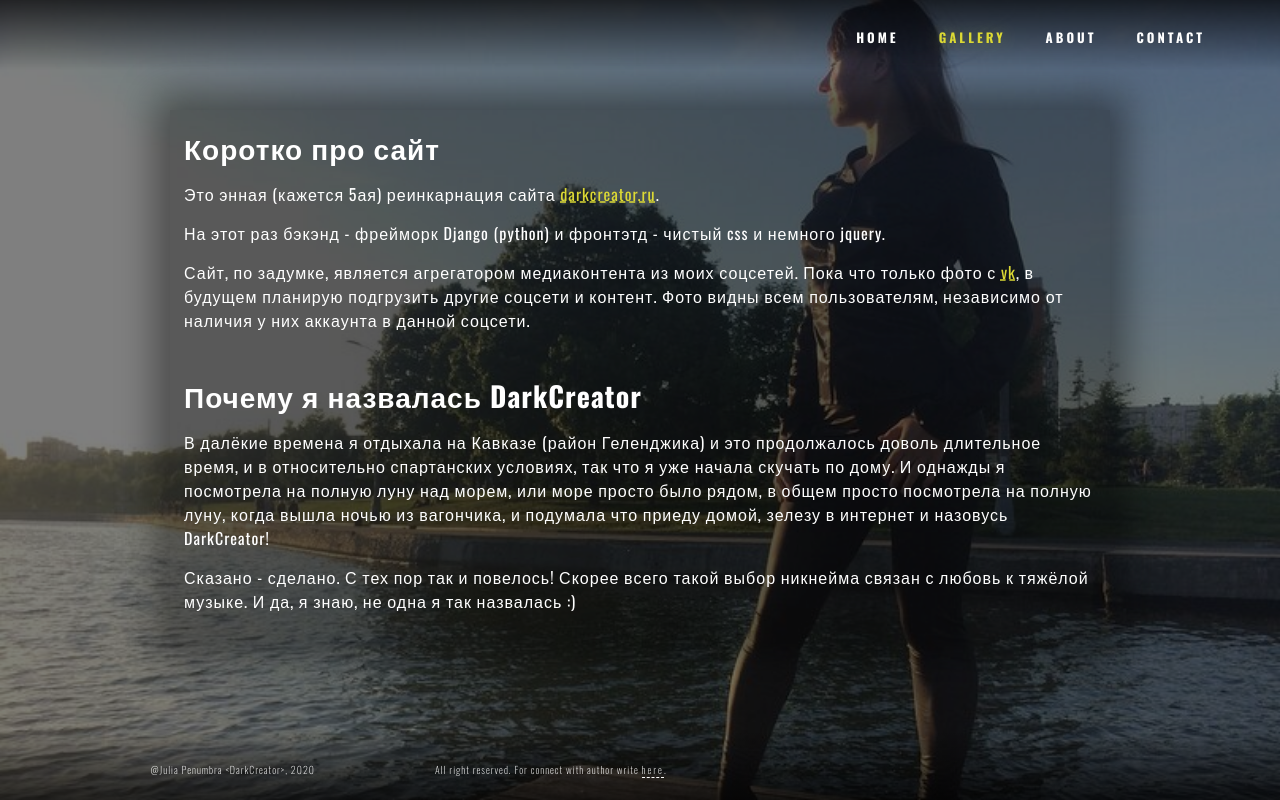
After one commit to nartu/dcjul, a Django app: page /gallery/about in a window 1280 px wide. The commit adds this page. Run offline with Django 3.2, Linux system fonts and the light colour scheme; some libraries are stand-ins or nearby versions.

Commit message:
front index, about

```diff
--- a/dc_gallery/static/gallery/css/dc_design_main-sector.css
+++ b/dc_gallery/static/gallery/css/dc_design_main-sector.css
@@ -8,8 +8,9 @@
 .gallery__items {
   display: grid;
   gap: 15px;
-  /* grid-template-columns: repeat(auto-fit,minmax(200px,1fr)); */
-  grid-template-columns: repeat(auto-fit,200px);
+  grid-template-columns: repeat(auto-fit,minmax(200px,0.25fr));
+  /* grid-template-columns: repeat(auto-fit,200px); */
+  justify-content: center;
 }
 
 @media (max-width: 768px) {
@@ -42,7 +43,7 @@
 .gallery, .sidebar {
   padding: 14px;
   background-color: rgba(0, 0, 0, 0.3);
-  box-shadow: 0 0 35px 15px rgba(0, 0, 0, 0.4);;
+  box-shadow: 0 0 35px 15px rgba(0, 0, 0, 0.4);
 }
 
 .content {
--- /dev/null
+++ b/dc_gallery/static/gallery/css/dc_design_page.css
@@ -0,0 +1,69 @@
+.main {
+  display: grid;
+  /* grid-template: 1fr / minmax(800px,1fr); */
+  justify-content: center;
+  align-items: start;
+}
+
+@media (min-width: 889px) {
+  .main {
+    grid-template: 1fr / 1fr;
+    grid-template: 1fr / minmax(800px,1000px);
+  }
+
+  .content {
+    margin: 0 30px;
+  }
+
+}
+
+@media (max-width: 889px) {
+  .main {
+    grid-template: 1fr / 1fr;
+  }
+
+  .content {
+    margin: 0 10px;
+  }
+}
+
+.content {
+  grid-row: 1 / 2;
+  grid-column: 1 / 2;
+}
+
+.text {
+  padding: 14px;
+  background-color: rgba(0, 0, 0, 0.3);
+  box-shadow: 0 0 35px 15px rgba(0, 0, 0, 0.4);
+}
+
+.text p {
+  font-weight: normal;
+  line-height: 1.5;
+  margin-bottom: 15px;
+}
+
+.text a {
+  color: #dcd934;
+}
+
+.text a:hover {
+  text-shadow: 0 0 15px rgba(220, 217, 52, 0.3);
+}
+
+.text h2 {
+  font-weight: bolder;
+  font-size: 28px;
+  margin: 50px 0 20px 0;
+}
+
+.text h2.first {
+  margin-top: 10px;
+}
+
+/* Debug */
+
+.content {
+  /* border: 1px solid blue; */
+}
--- /dev/null
+++ b/dc_gallery/templates/dc_design/about.html
@@ -0,0 +1,31 @@
+{% extends 'dc_design/dc_design_base.html' %}
+{% load static %}
+
+{% block title %}
+<title>DarkCreator | About</title>
+{% endblock %}
+
+{% block css %}
+<link rel="stylesheet" href="{% static 'gallery/css/dc_design_page.css' %}">
+{% endblock %}
+
+
+{% block main_sector %}
+<div class="content">
+  <div class="content__text text">
+    <h2 class="first">Коротко про сайт</h2>
+    <p>Это энная (кажется 5ая) реинкарнация сайта <a href="{% url 'dc_gallery:index' %}">darkcreator.ru</a>.</p>
+    <p>На этот раз бэкэнд - фрейморк Django (python) и фронтэтд - чистый css и немного jquery.</p>
+    <p>Сайт, по задумке, является агрегатором медиаконтента из моих соцсетей. Пока что только фото с
+    <a href="https://vk.com">vk</a>, в будущем планирую подгрузить другие соцсети и контент. Фото видны всем пользователям,
+    независимо от наличия у них аккаунта в данной соцсети.</p>
+    <h2>Почему я назвалась DarkCreator</h2>
+    <p>В далёкие времена я отдыхала на Кавказе (район Геленджика) и это продолжалось доволь
+    длительное время, и в относительно спартанских условиях, так что я уже начала скучать по дому.
+    И однажды я посмотрела на полную луну над морем, или море просто было рядом, в общем просто посмотрела
+    на полную луну, когда вышла ночью из вагончика, и подумала что приеду домой, зелезу в интернет и назовусь DarkCreator!</p>
+    <p>Сказано - сделано. С тех пор так и повелось! Скорее всего такой выбор никнейма связан с
+    любовь к тяжёлой музыке. И да, я знаю, не одна я так назвалась :)</p>
+  </div>
+</div>
+{% endblock %}
--- a/dc_gallery/templates/dc_design_base.html
+++ b/dc_gallery/templates/dc_design/dc_design_base.html
@@ -6,6 +6,8 @@
     {% block title %}
     {% endblock %}
     <link rel="stylesheet" href="{% static 'gallery/css/dc_design.css' %}">
+    {% block css %}
+    {% endblock %}
     <meta name="viewport" content="width=device-width">
   </head>
   <body>
--- a/dc_gallery/templates/gallery.html
+++ b/dc_gallery/templates/dc_design/gallery.html
@@ -1,4 +1,4 @@
-{% extends 'dc_design_base.html' %}
+{% extends 'dc_design/dc_design_base.html' %}
 
 {% block title %}
 <title>DarkCreator Gallery</title>
@@ -26,6 +26,7 @@
               {% endfor %}
             </div>
           </section>
+          {% if media_list.paginator.num_pages > 1 %}
           <section class="content__page page">
             <ul class="page__list">
               <li class="page__link"><a href="">1</a></li>
@@ -40,6 +41,7 @@
               <li class="page__link"><a href="">16</a></li>
             </ul>
           </section>
+          {% endif %}
 
 
 {% endblock %}
--- a/dc_gallery/urls.py
+++ b/dc_gallery/urls.py
@@ -5,5 +5,9 @@ from . import views
 app_name = 'dc_gallery'
 urlpatterns = [
     path('', views.gallery, name='gallery'),
-    path('tag/<int:tag_pk>', views.gallery_tag, name='gallery_tag')
+    path('tag/<int:tag_pk>', views.gallery_tag, name='gallery_tag'),
+    # change path later
+    path('index', views.index, name='index'),
+    path('about', views.about, name='about'),
+    path('contact', views.contact, name='contact'),
 ]
--- a/dc_gallery/views.py
+++ b/dc_gallery/views.py
@@ -2,12 +2,29 @@ from django.shortcuts import render, get_object_or_404, redirect
 from dc_main.models import Tag, Media, TagMediaBond
 from django.core.paginator import Paginator
 
+# Static pages
+
+def index(request):
+    return render(request,'dc_design/index.html',{
+        })
+
+def about(request):
+    return render(request,'dc_design/about.html',{
+        })
+
+def contact(request):
+    return render(request,'dc_design/contact.html',{
+        })
+
+
+# Gallery (media agregator)
 
 def gallery(request):
-    return render(request,'gallery.html',{
-        # 'form': form,
-        # 'debug': debug
-        })
+    return redirect('dc_gallery:gallery_tag', tag_pk=1)
+    # return render(request,'dc_design/gallery.html',{
+    #     # 'form': form,
+    #     # 'debug': debug
+    #     })
 
 def gallery_tag(request,tag_pk):
     tags = Tag.objects.order_by('pk')
@@ -16,8 +33,12 @@ def gallery_tag(request,tag_pk):
     media_ids = TagMediaBond.objects.filter(tag_id=tag_target.pk)
     for media in media_ids:
         media_list += Media.objects.filter(pk=media.pk)
-    return render(request,'gallery.html',{
+    # pages, objects per page
+    media_paginator = Paginator(media_list,4)
+    page = request.GET.get('page')
+    media_list_page = media_paginator.get_page(page)
+    return render(request,'dc_design/gallery.html',{
         'tags': tags,
         'tag_target': tag_target,
-        'media_list': media_list
+        'media_list': media_list_page
     })
```
Also changed, not shown: dc_gallery/static/gallery/css/dc_design_index.css (added, +70 -0 lines), dc_gallery/templates/dc_design/index.html (added, +24 -0 lines), dc_gallery/templates/dc_design/gallery_dummy.html (renamed from dc_gallery/templates/gallery_dummy.html).
